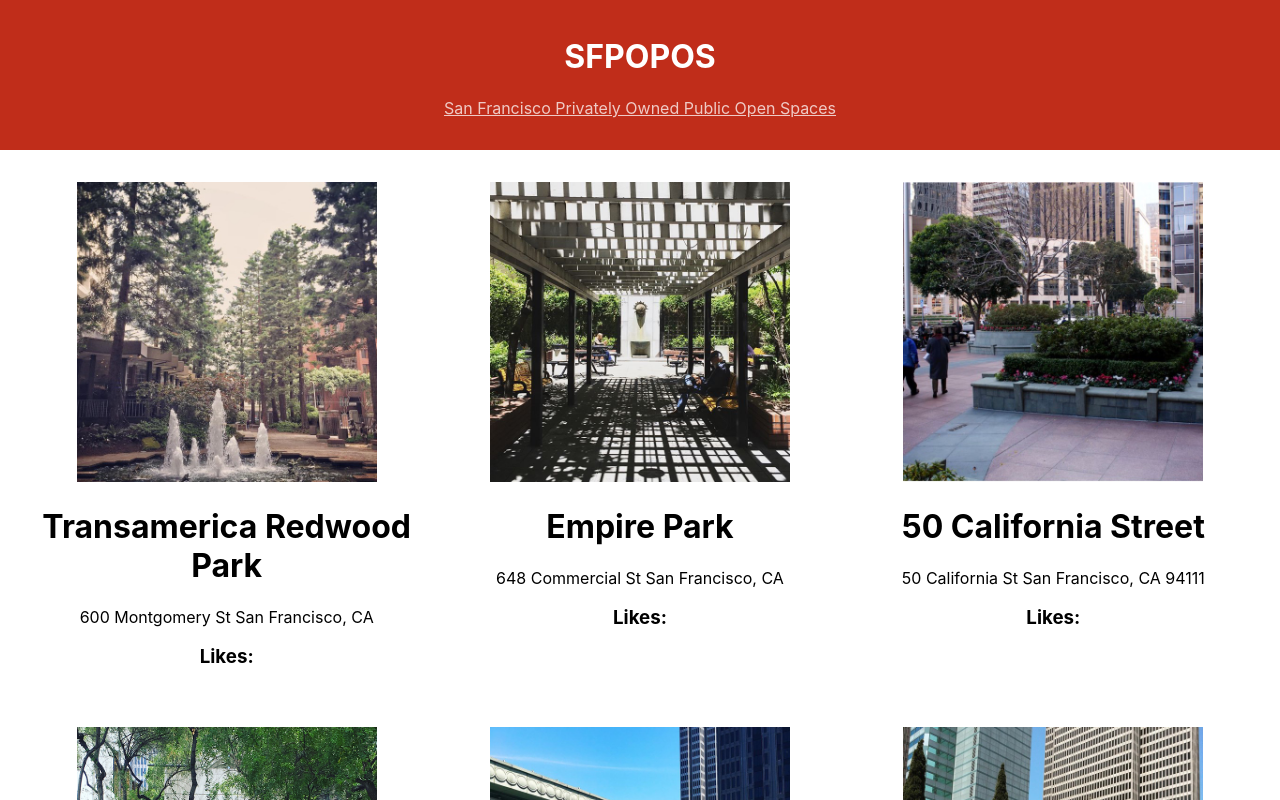
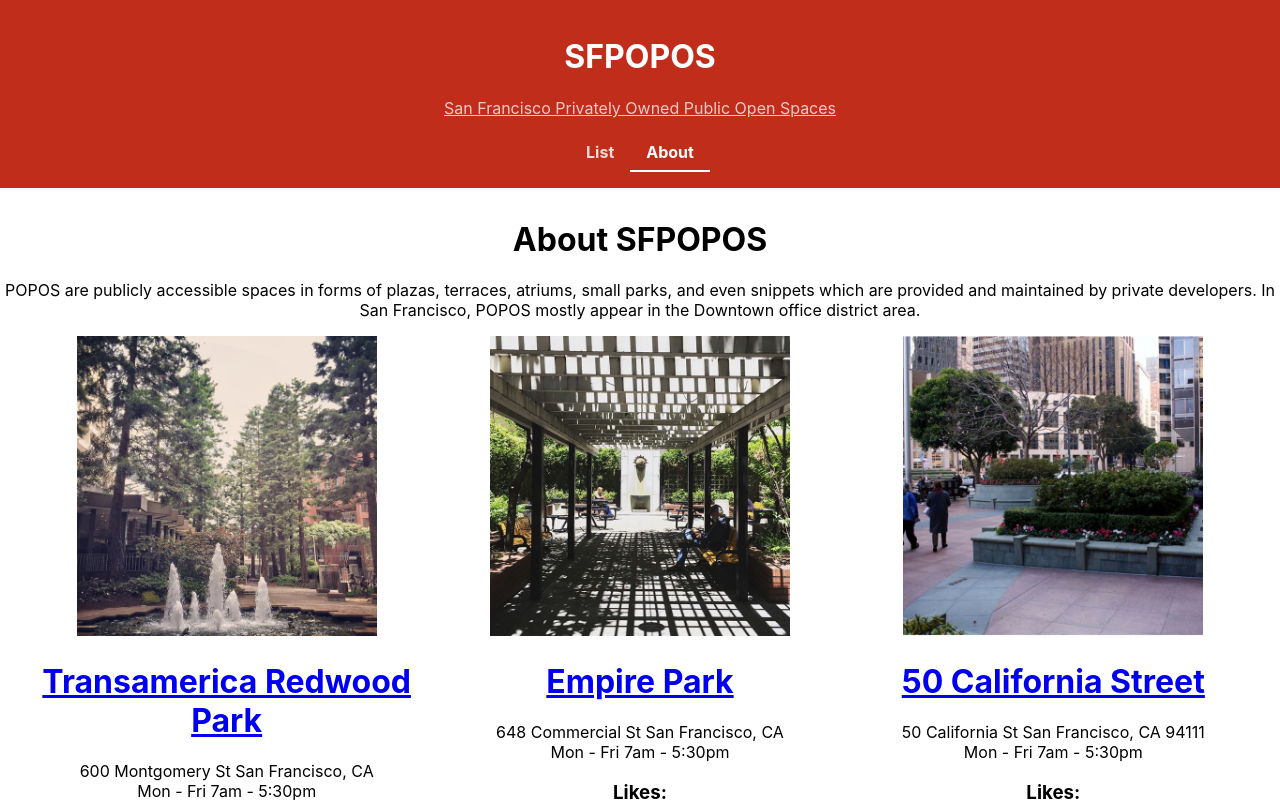
Before and after one commit to alexandershearer/React_Tutorial, a React (Create React App) app: page /#/about in a window 1280 px wide. Shown: the top 800 px of the page. Built offline with nearby package versions, Linux system fonts and the light colour scheme.

Commit message:
Finished chapter 7

```diff
--- a/package.json
+++ b/package.json
@@ -8,6 +8,7 @@
     "@testing-library/user-event": "^12.2.2",
     "react": "^17.0.1",
     "react-dom": "^17.0.1",
+    "react-router-dom": "^5.2.0",
     "react-scripts": "4.0.0",
     "web-vitals": "^0.2.4"
   },
--- /dev/null
+++ b/src/About.js
@@ -0,0 +1,17 @@
+import React from 'react'
+
+function About() {
+    return (
+        <div>
+            <h1>About SFPOPOS</h1>
+            <p>POPOS are publicly accessible spaces in
+            forms of plazas, terraces, atriums, small
+            parks, and even snippets which are provided
+            and maintained by private developers. In San
+            Francisco, POPOS mostly appear in the Downtown
+        office district area.</p>
+        </div>
+    )
+}
+
+export default About
--- a/src/App.js
+++ b/src/App.js
@@ -3,14 +3,23 @@
 import Title from './Title';
 import POPOSList from './POPOSList';
 import Footer from './Footer.js'
+import { HashRouter as Router, Route } from 'react-router-dom'
+import About from './About'
+import POPOSDetails from './POPOSDetails'
+
 
 function App() {
   return (
-    <div className="App">
-      <Title />
-      <POPOSList />
-      <Footer />
-    </div>
+    <Router>
+      <div className="App">
+        <Title />
+        <Route exact path="/" component={POPOSList} />
+        <Route path="/about" component={About} />
+        <Route path="/details/:id" component={POPOSDetails} />
+        <POPOSList />
+        <Footer />
+      </div>
+    </Router>
   );
 }
 
--- /dev/null
+++ b/src/POPOSDetails.js
@@ -0,0 +1,29 @@
+// src/POPOSDetails.js
+
+import React from 'react'
+
+import data from './sfpopos-data.json'
+
+function POPOSDetails(props) {
+    const { id } = props.match.params // Location index
+    const { images, title, desc, hours, features, geo } = data[id]
+
+    return (
+        <div>
+            <div>
+                <img src={`${process.env.PUBLIC_URL}images/${images[0]}`} />
+            </div>
+
+            <div>
+                <h1>{title}</h1>
+                <p>{desc}</p>
+                <p>{hours}</p>
+                <p>{features}</p>
+                <p>{geo.lat} {geo.lon}</p>
+            </div>
+
+        </div>
+    )
+}
+
+export default POPOSDetails
--- a/src/POPOSList.js
+++ b/src/POPOSList.js
@@ -6,10 +6,11 @@
 
 function POPOSList() {
 
-    const spaces = data.map(({ title, address, images, hours }) => {
+    const spaces = data.map(({ title, address, images, hours }, i) => {
         return (
             <POPOSSpace
-                key={title} // The title could be a key
+                id={i}
+                key={title}
                 name={title}
                 address={address}
                 image={images[0]}
--- a/src/POPOSSpace.js
+++ b/src/POPOSSpace.js
@@ -1,13 +1,21 @@
 import React from 'react'
 import './POPOSSpace.css';
+import { Link } from 'react-router-dom'
 
 function POPOSSpace(props) {
-    const { name, image, address, likes } = props
+    const { name, image, address, hours, likes, id } = props
     return (
         <div>
-            <img src={`${process.env.PUBLIC_URL}images/${image}`} width="300" height="300" alt="Hello" />
-            <h1>{name}</h1>
+            <Link to={`/details/${id}`}>
+                <img src={`${process.env.PUBLIC_URL}images/${image}`} width="300" height="300" alt="Hello" />
+            </Link>
+            <h1>
+                <Link to={`/details/${id}`}>
+                    {name}
+                </Link>
+            </h1>
             <div>{address}</div>
+            <div>{hours}</div>
             <h3>Likes: {likes}</h3>
         </div>
     )
--- a/src/Title.css
+++ b/src/Title.css
@@ -13,3 +13,16 @@
     color: rgba(255, 255, 255, 0.75);
     text-decoration: underline;
   }
+
+  .Title .nav-link {
+    display: inline-block;
+    padding: 0.5em 1em;
+    color: rgba(255, 255, 255, 0.835);
+    font-weight: bold;
+    text-decoration: none;
+  }
+
+  .Title .nav-link-active {
+    color: #fff;
+    border-bottom: 2px solid;
+  }
--- a/src/Title.js
+++ b/src/Title.js
@@ -2,6 +2,7 @@
 
 import React from 'react';
 import './Title.css';
+import { NavLink } from 'react-router-dom'
 
 function Title() {
     return (
@@ -11,6 +12,19 @@
                 <div className="Title-Subtitle">
                     <p>San Francisco Privately Owned Public Open Spaces</p>
                 </div>
+
+                <div>
+                    <NavLink
+                        className="nav-link"
+                        activeClassName="nav-link-active"
+                        exact
+                        to="/">List</NavLink>
+
+                    <NavLink
+                        className="nav-link"
+                        activeClassName="nav-link-active"
+                        to="/about">About</NavLink>
+                </div>
             </header>
         </div>
     )
```
Also changed, not shown: 1 other file (tests, documents, lock files or other folders).
